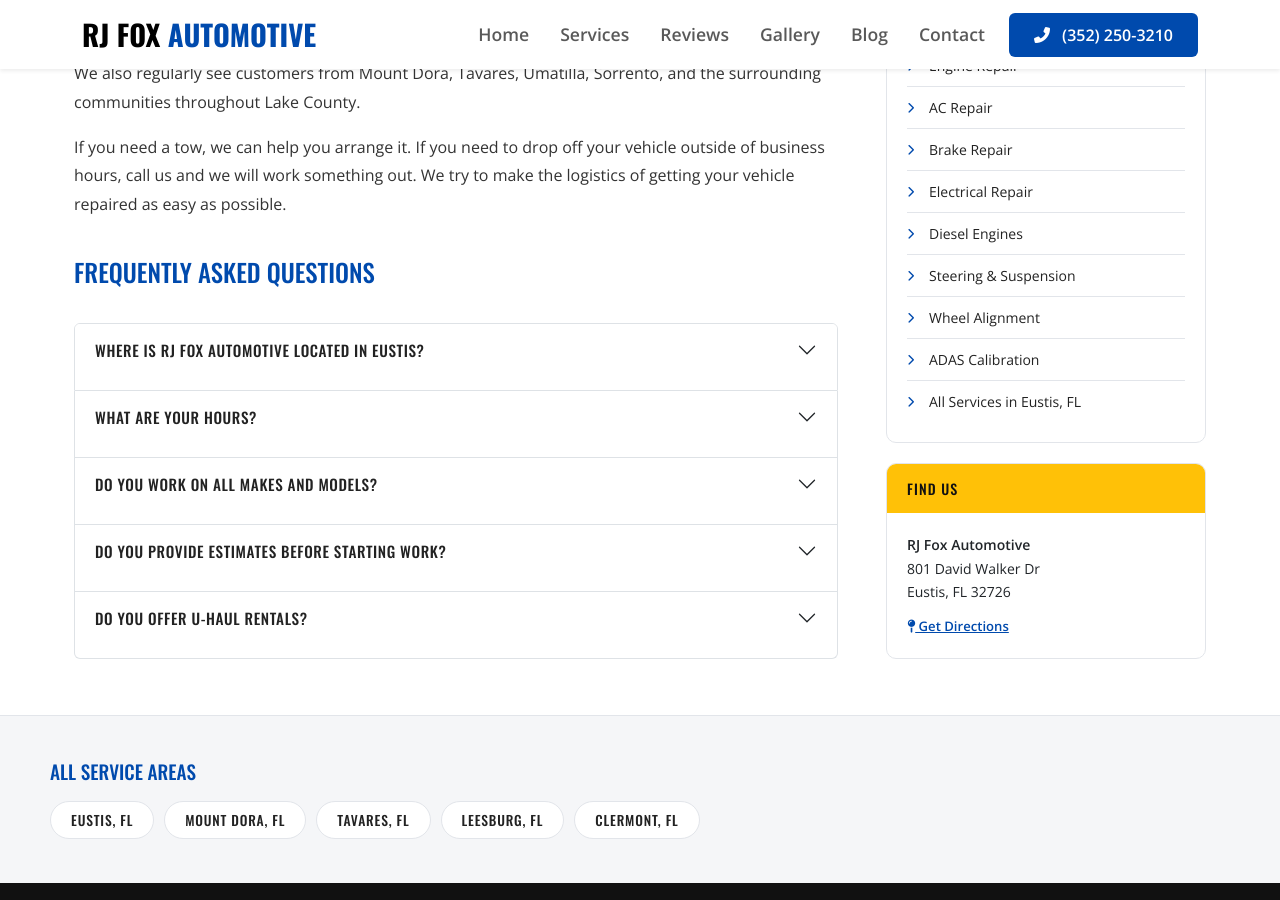
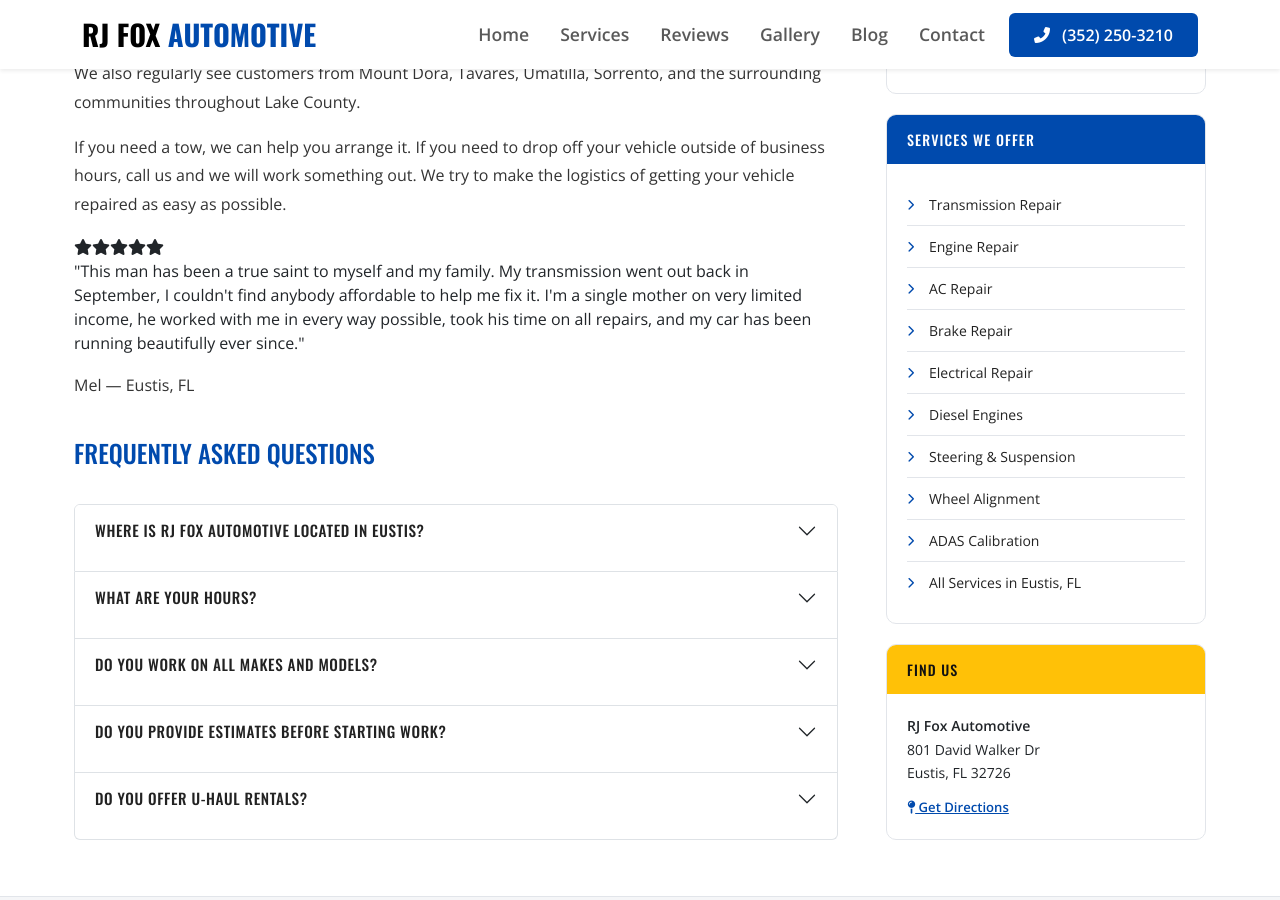
Before and after one commit to JamesBrownR/RJ-Fox-Automotive, a Jekyll site: the page built from service-areas/eustis-fl/index.html, in a window 1280 px wide and 900 px high, scrolled down 3234 px. Built offline with Jekyll 4.4.1, drawn with Linux system fonts in a browser that asks for light colours.

Commit message:
Update index.html

```diff
--- a/service-areas/eustis-fl/index.html
+++ b/service-areas/eustis-fl/index.html
@@ -76,6 +76,14 @@
 
 <p>If you need a tow, we can help you arrange it. If you need to drop off your vehicle outside of business hours, call us and we will work something out. We try to make the logistics of getting your vehicle repaired as easy as possible.</p>
 
+<div class="sp-review">
+  <div class="sp-review__stars">
+    <i class="fa-solid fa-star"></i><i class="fa-solid fa-star"></i><i class="fa-solid fa-star"></i><i class="fa-solid fa-star"></i><i class="fa-solid fa-star"></i>
+  </div>
+  <blockquote class="sp-review__text">"This man has been a true saint to myself and my family. My transmission went out back in September, I couldn't find anybody affordable to help me fix it. I'm a single mother on very limited income, he worked with me in every way possible, took his time on all repairs, and my car has been running beautifully ever since."</blockquote>
+  <p class="sp-review__name">Mel &mdash; Eustis, FL</p>
+</div>
+
 <h2>Frequently Asked Questions</h2>
 
 <div class="sp-faq">
```
